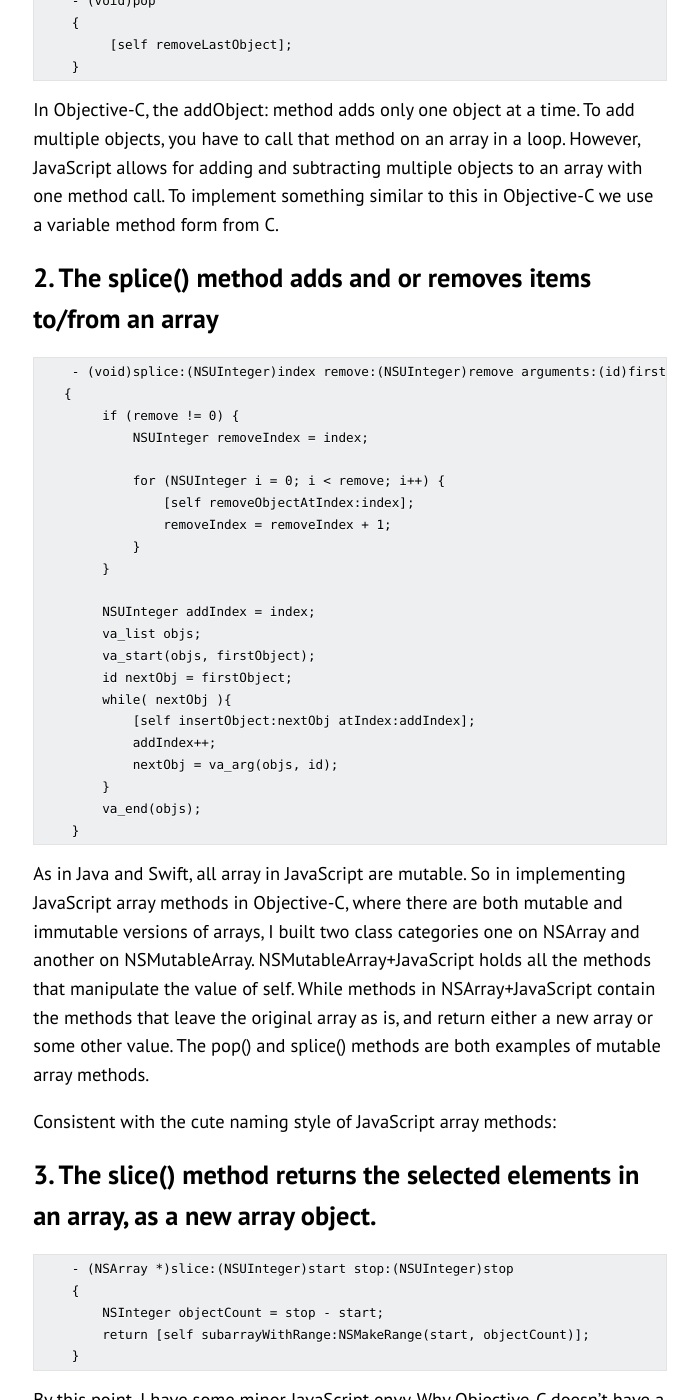
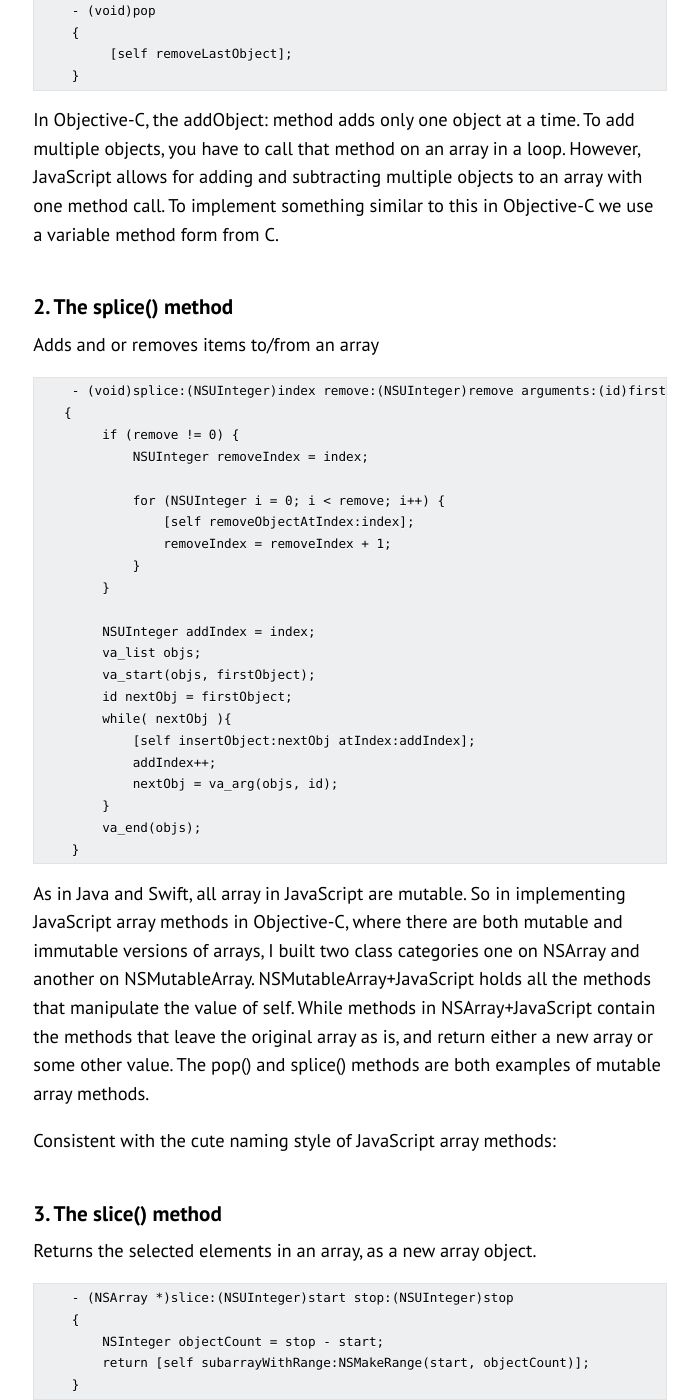
Before and after one commit to kristovatlas/kiaraRobles.github.io, a Jekyll site: the page built from _posts/2016-01-01-learningjavascriptfromobjectivecpart1.md, in a window 1280 px wide and 1400 px high, scrolled down 798 px. Shown: the whole window, without its empty margins (290-988 px from the left). Built offline with Jekyll 4.4.1, drawn with Linux system fonts in a browser that asks for light colours; Markdown is read by kramdown in place of the engine named in the settings; comment, search, counter and statistics services are not loaded; some of the changed text lies outside the part shown.

```diff
--- a/_posts/2016-01-01-learningjavascriptfromobjectivecpart1.md
+++ b/_posts/2016-01-01-learningjavascriptfromobjectivecpart1.md
@@ -12,7 +12,8 @@ When starting something new that you know is going to take at least several hund
 
 Because the definition of an array implies some standard functionality similar array methods exist in both JavaScript and Objective-C. Only, the JavaScript methods have much cuter names.
 
-### 1. **The pop() method** is identical to the Objective-C removeLastObject: method
+##### 1. **The pop() method**
+Is identical to the Objective-C removeLastObject: method
 
         - (void)pop
         {
@@ -21,7 +22,8 @@ Because the definition of an array implies some standard functionality similar a
 
 In Objective-C, the addObject: method adds only one object at a time. To add multiple objects, you have to call that method on an array in a loop. However, JavaScript allows for adding and subtracting multiple objects to an array with one method call. To implement something similar to this in Objective-C we use a variable method form from C.
 
-### 2. **The splice() method** adds and or removes items to/from an array
+##### 2. **The splice() method**
+Adds and or removes items to/from an array
 
         - (void)splice:(NSUInteger)index remove:(NSUInteger)remove arguments:(id)firstObject,... NS_REQUIRES_NIL_TERMINATION
        {
@@ -50,7 +52,8 @@ As in Java and Swift, all array in JavaScript are mutable. So in implementing Ja
 
 Consistent with the cute naming style of JavaScript array methods:
 
-### 3. **The slice() method** returns the selected elements in an array, as a new array object.
+##### 3. **The slice() method**
+Returns the selected elements in an array, as a new array object.
 
         - (NSArray *)slice:(NSUInteger)start stop:(NSUInteger)stop
         {
@@ -61,11 +64,12 @@ Consistent with the cute naming style of JavaScript array methods:
 By this point, I have some minor JavaScript envy. Why Objective-C doesn't have a simple reverse() method or this nifty fill() method that replaces all the objects in the array, I don't know. Then again, why JavaScript does have a copyWithin method I don't know either.
 
 According to the MDN copyWithin:
+
 > The copyWithin() method copies the sequence of array elements within the array to the position starting at a target. The copy is taken from the index positions of the second and third arguments start and end. The end argument is optional and defaults to the length of the array.
 
 Which is some fancy array manipulation method I can't figure out a use case for. Never the less. Here it is implemented below:
 
-### 4. **The copyWithin() method**
+##### 4. **The copyWithin() method**
 
        - (NSArray *)copyWithin:(NSInteger)target start:(NSInteger)start stop:(NSInteger)stop
        {
```
